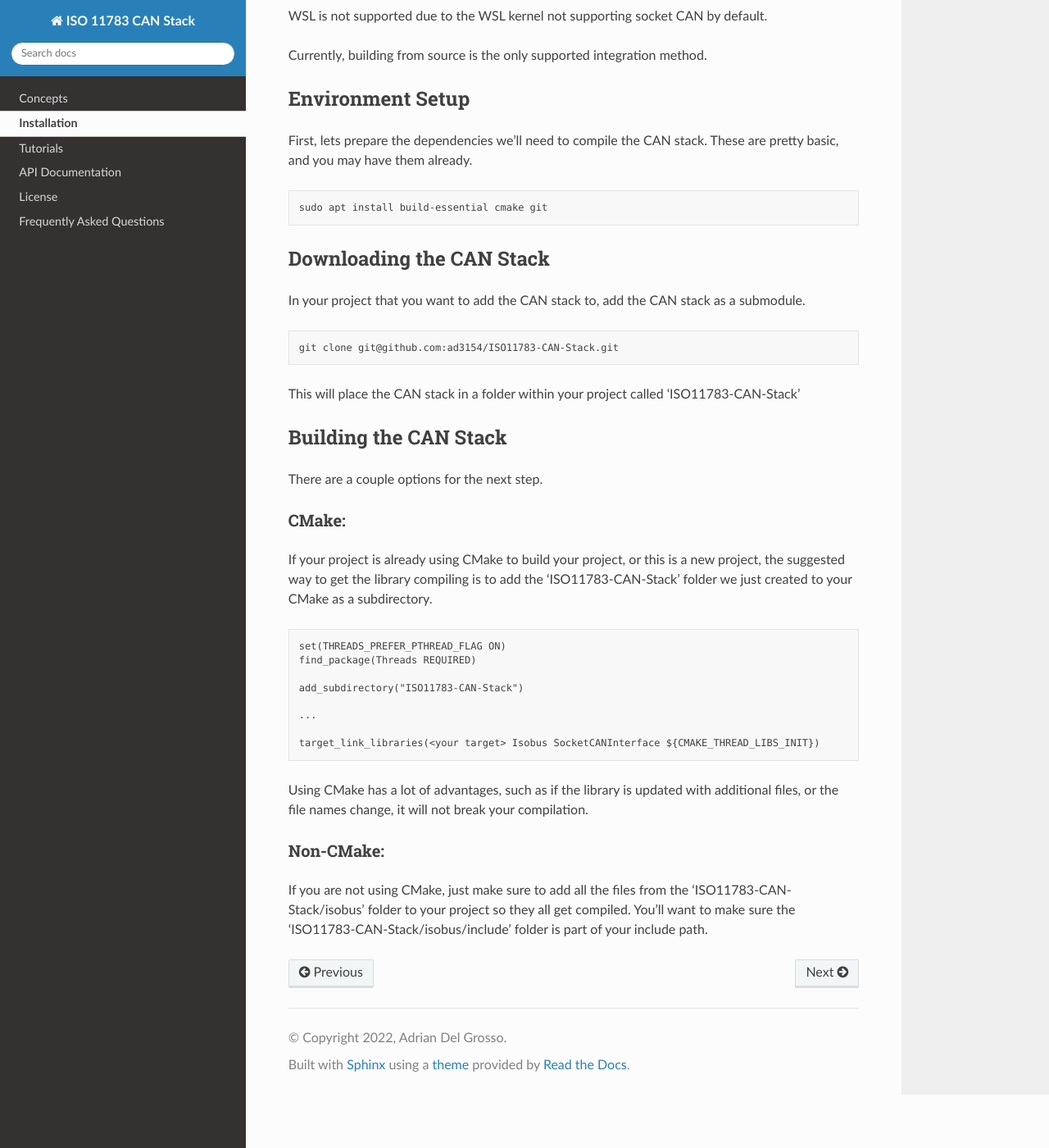
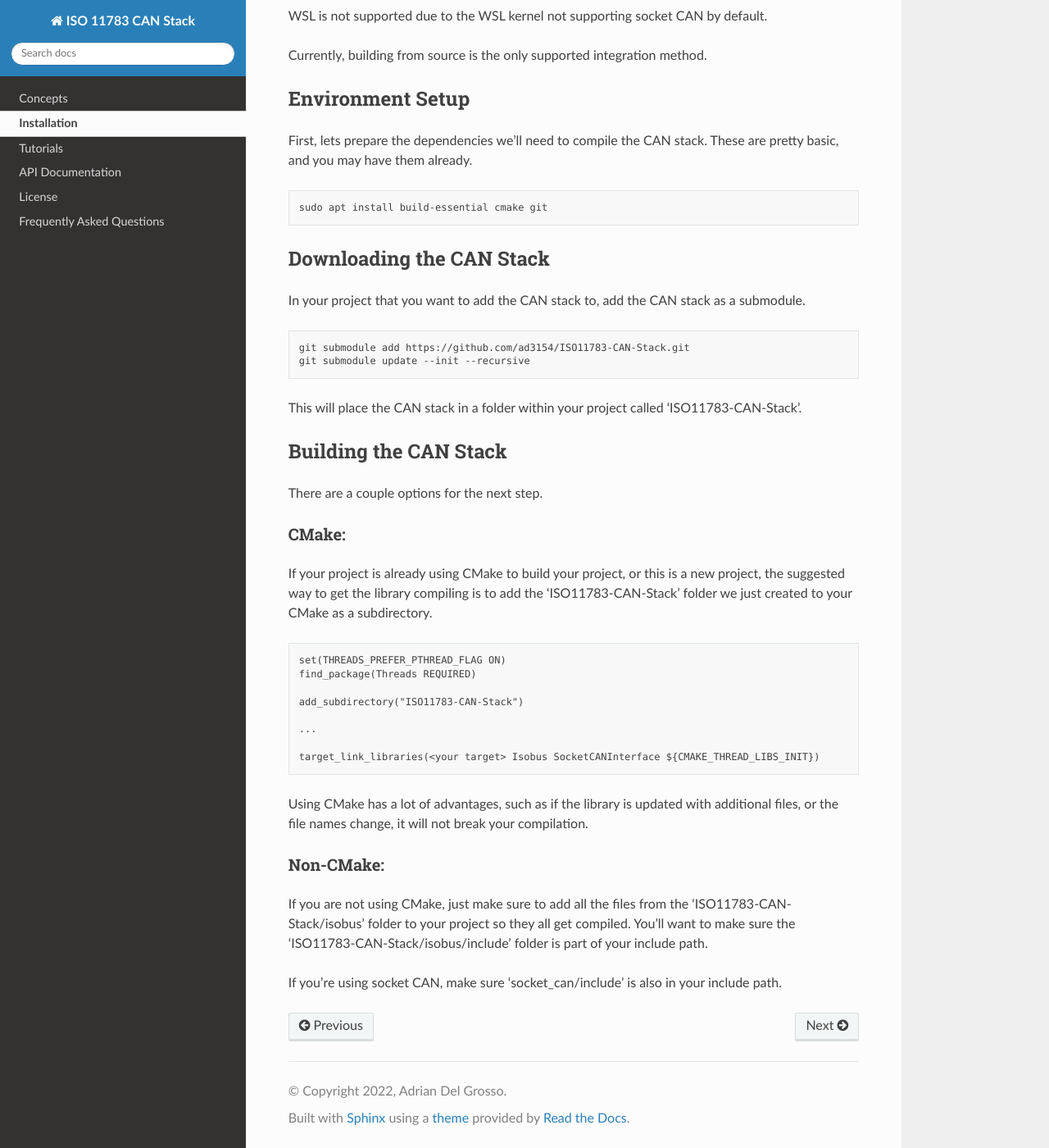
Before and after one commit to Open-Agriculture/AgIsoStack-plus-plus, a Sphinx documentation site: the page built from sphinx/source/Installation.rst, in a window 1280 px wide and 1400 px high, scrolled down 587 px. Shown: the whole window at 82% size. Built offline with Sphinx 7.4.7 and the Read the Docs theme 2.0.0, drawn with Linux system fonts in a browser that asks for light colours; pages that are not in the unit, such as notebooks, are missing from menus.

Commit message:
[Meta]: Fix submodule instructions in tutorial
Tutorial stated to use `git clone` instead of `git submodule add`.
Also changed to use https for the submodule add step instead of ssh just in case the user does not have ssh set up and reflected this change in README as well.

```diff
--- a/sphinx/source/Installation.rst
+++ b/sphinx/source/Installation.rst
@@ -36,9 +36,10 @@ In your project that you want to add the CAN stack to, add the CAN stack as a su
 
 .. code-block:: bash
 
-   git clone git@github.com:ad3154/ISO11783-CAN-Stack.git
+   git submodule add https://github.com/ad3154/ISO11783-CAN-Stack.git
+   git submodule update --init --recursive
 
-This will place the CAN stack in a folder within your project called 'ISO11783-CAN-Stack'
+This will place the CAN stack in a folder within your project called 'ISO11783-CAN-Stack'.
 
 Building the CAN Stack
 -----------------------
@@ -67,3 +68,5 @@ Non-CMake:
 ^^^^^^^^^^
 
 If you are not using CMake, just make sure to add all the files from the 'ISO11783-CAN-Stack/isobus' folder to your project so they all get compiled. You'll want to make sure the 'ISO11783-CAN-Stack/isobus/include' folder is part of your include path.
+
+If you're using socket CAN, make sure 'socket_can/include' is also in your include path.
```
Also changed, not shown: README.md (+1 -1 lines).
